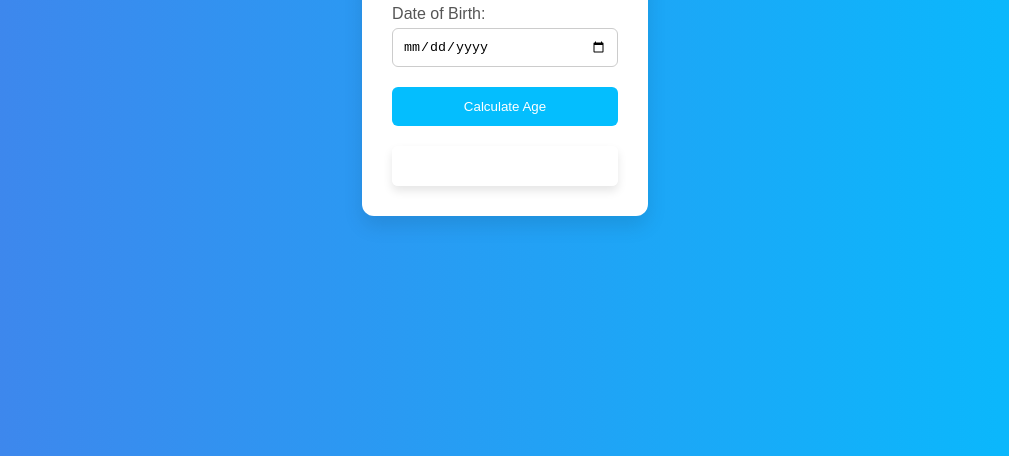
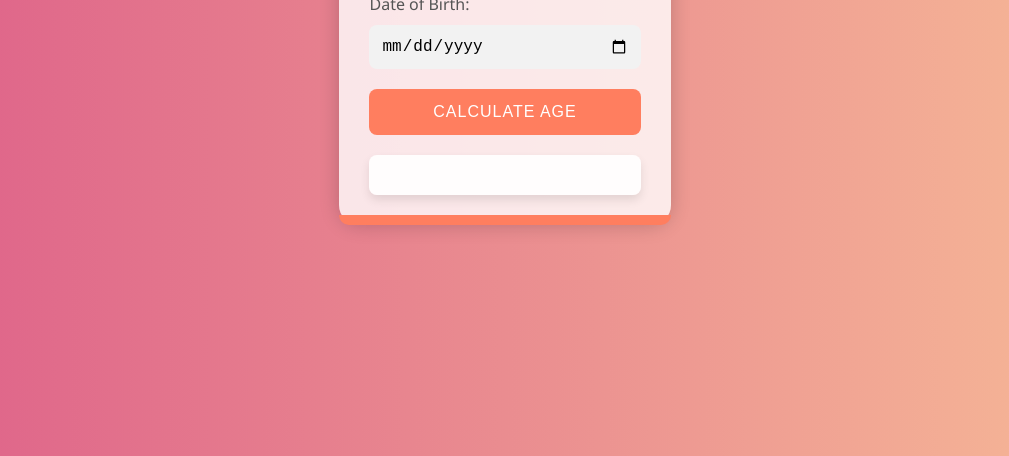
Before and after one commit to ankurhalder/CodeAlpha_Age_Calculator, a website built with Vite: page index.html in a window 1280 px wide. Shown: the part 344-800 px from the top of the page, without its empty margins (135-1144 px from the left). Built offline with nearby package versions, Linux system fonts and the light colour scheme.

Commit message:
Update font and background colors in style.css

```diff
--- a/style.css
+++ b/style.css
@@ -1,6 +1,6 @@
 body {
-  font-family: Arial, sans-serif;
-  background: linear-gradient(to right, #4481eb, #04befe);
+  font-family: "Segoe UI", Tahoma, Geneva, Verdana, sans-serif;
+  background: linear-gradient(to right, #dd5e89, #f7bb97);
   margin: 0;
   padding: 0;
   display: flex;
@@ -10,15 +10,38 @@ body {
 }
 
 .container {
+  position: relative;
   max-width: 400px;
   padding: 30px;
-  background-color: #fff;
-  border-radius: 12px;
-  box-shadow: 0 10px 20px rgba(0, 0, 0, 0.1);
-  animation: slideIn 0.5s ease forwards;
+  background-color: rgba(255, 255, 255, 0.8);
+  border-radius: 20px;
+  box-shadow: 0 0 20px rgba(0, 0, 0, 0.2);
+  animation: fadeInUp 1s ease forwards;
 }
 
-@keyframes slideIn {
+.container::before {
+  content: "";
+  position: absolute;
+  top: 0;
+  left: 0;
+  width: 100%;
+  height: 10px;
+  background-color: #ff7e5f;
+  border-radius: 20px 20px 0 0;
+}
+
+.container::after {
+  content: "";
+  position: absolute;
+  bottom: 0;
+  left: 0;
+  width: 100%;
+  height: 10px;
+  background-color: #ff7e5f;
+  border-radius: 0 0 20px 20px;
+}
+
+@keyframes fadeInUp {
   from {
     opacity: 0;
     transform: translateY(-50px);
@@ -33,6 +56,9 @@ h1 {
   text-align: center;
   color: #333;
   margin-bottom: 20px;
+  font-size: 28px;
+  text-transform: uppercase;
+  letter-spacing: 2px;
 }
 
 .input-container {
@@ -41,40 +67,45 @@ h1 {
 
 label {
   display: block;
-  margin-bottom: 5px;
+  margin-bottom: 10px;
   color: #555;
+  font-size: 16px;
 }
 
 input[type="date"] {
   width: 100%;
-  padding: 10px;
-  border: 1px solid #ccc;
-  border-radius: 6px;
+  padding: 12px;
+  border: none;
+  border-radius: 8px;
+  background-color: #f2f2f2;
+  font-size: 16px;
   box-sizing: border-box;
 }
 
 button {
   display: block;
   width: 100%;
-  padding: 12px;
+  padding: 14px;
   margin-top: 20px;
-  background-color: #04befe;
+  background-color: #ff7e5f;
   color: #fff;
   border: none;
-  border-radius: 6px;
+  border-radius: 8px;
   cursor: pointer;
   transition: background-color 0.3s ease;
+  font-size: 16px;
+  text-transform: uppercase;
+  letter-spacing: 1px;
 }
 
 button:hover {
-  background-color: #4481eb;
+  background-color: #ff4d6e;
 }
 
 .result-container {
   margin-top: 20px;
   padding: 20px;
-  border-radius: 6px;
-  background-color: rgba(255, 255, 255, 0.8);
-  backdrop-filter: blur(10px);
+  border-radius: 8px;
+  background-color: rgba(255, 255, 255, 0.9);
   box-shadow: 0 5px 10px rgba(0, 0, 0, 0.1);
 }
```
